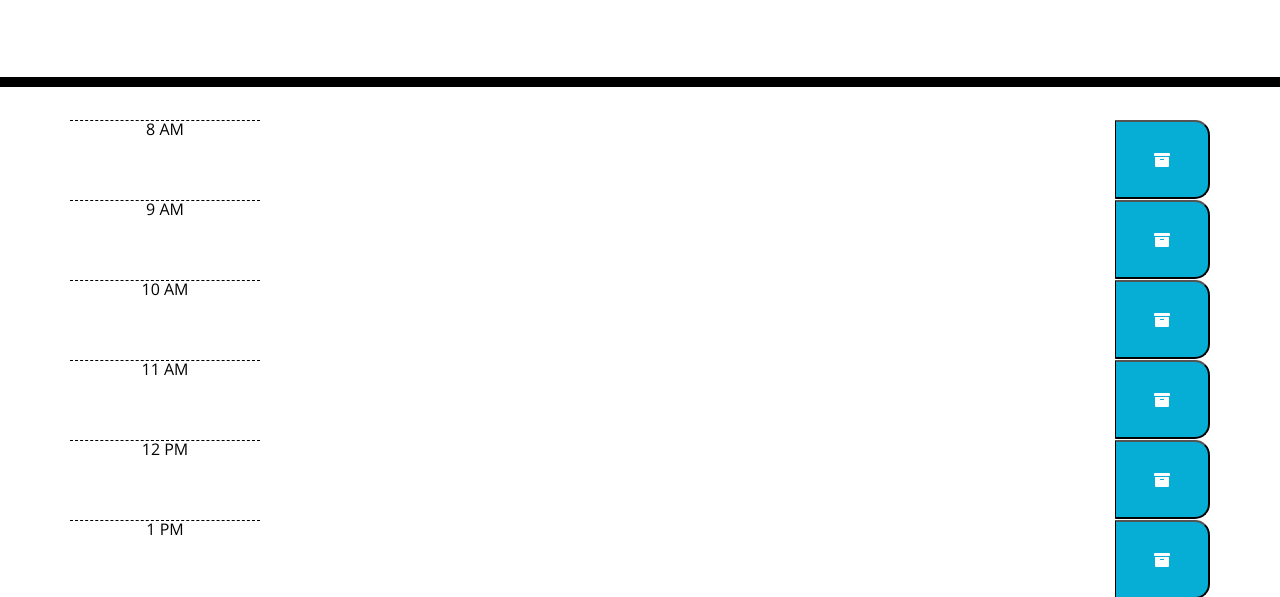
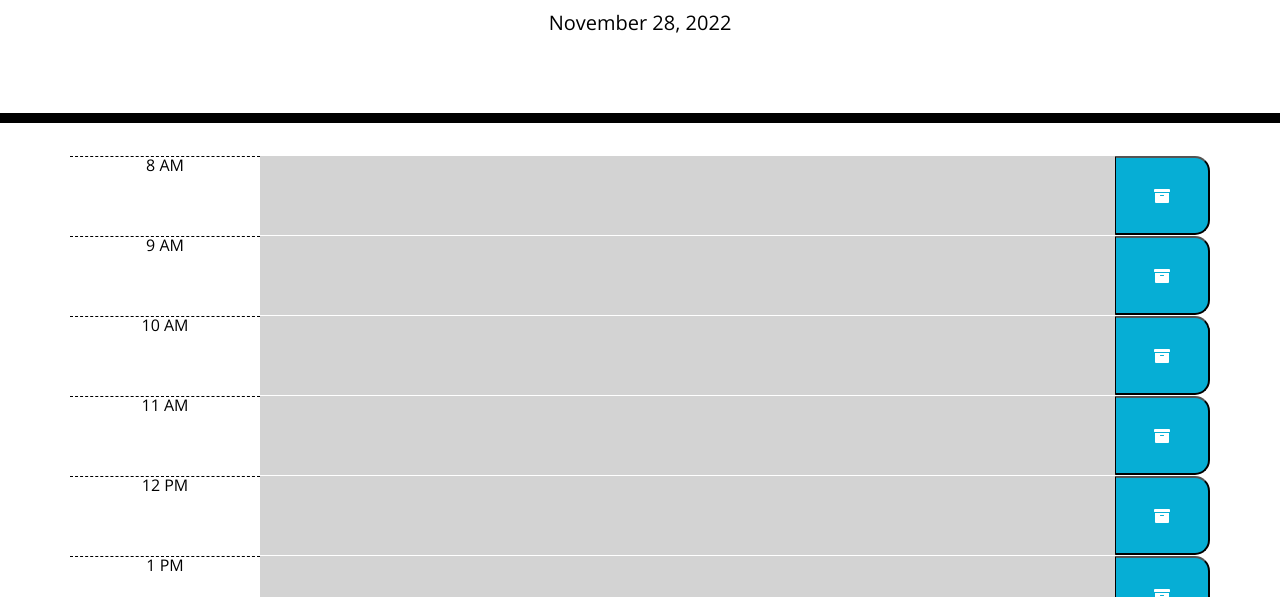
Before and after one commit to cameragrammar/Work-Day-Scheduler, a plain HTML site: page index.html in a window 1280 px wide. Shown: the part 181-778 px from the top of the page. Drawn offline with nearby package versions, Linux system fonts and the light colour scheme; files that its build step writes are made by us from their sources.

Commit message:
updated directory for CSS and JS file
updated directory for CSS and JS file

```diff
--- a/index.html
+++ b/index.html
@@ -7,7 +7,7 @@
     <link rel="stylesheet" href="https://stackpath.bootstrapcdn.com/bootstrap/4.3.1/css/bootstrap.min.css"/>
     <link rel="stylesheet" href="https://use.fontawesome.com/releases/v5.8.1/css/all.css" integrity="sha384-50oBUHEmvpQ+1lW4y57PTFmhCaXp0ML5d60M1M7uH2+nqUivzIebhndOJK28anvf" crossorigin="anonymous"/>
     <link rel="stylesheet" href= "https://fonts.googleapis.com/css?family=Open+Sans&display=swap" />
-    <link rel="stylesheet" href="./style.css"/>
+    <link rel="stylesheet" href="./Develop/style.css"/>
     <title>Work Day Scheduler</title>
   </head>
 
@@ -150,6 +150,6 @@
 
     <script src="https://code.jquery.com/jquery-3.4.1.min.js"></script>
     <script src="https://cdnjs.cloudflare.com/ajax/libs/moment.js/2.24.0/moment.min.js"></script>
-    <script src="./script.js"></script>
+    <script src="./Develop/script.js"></script>
   </body>
 </html>
```
